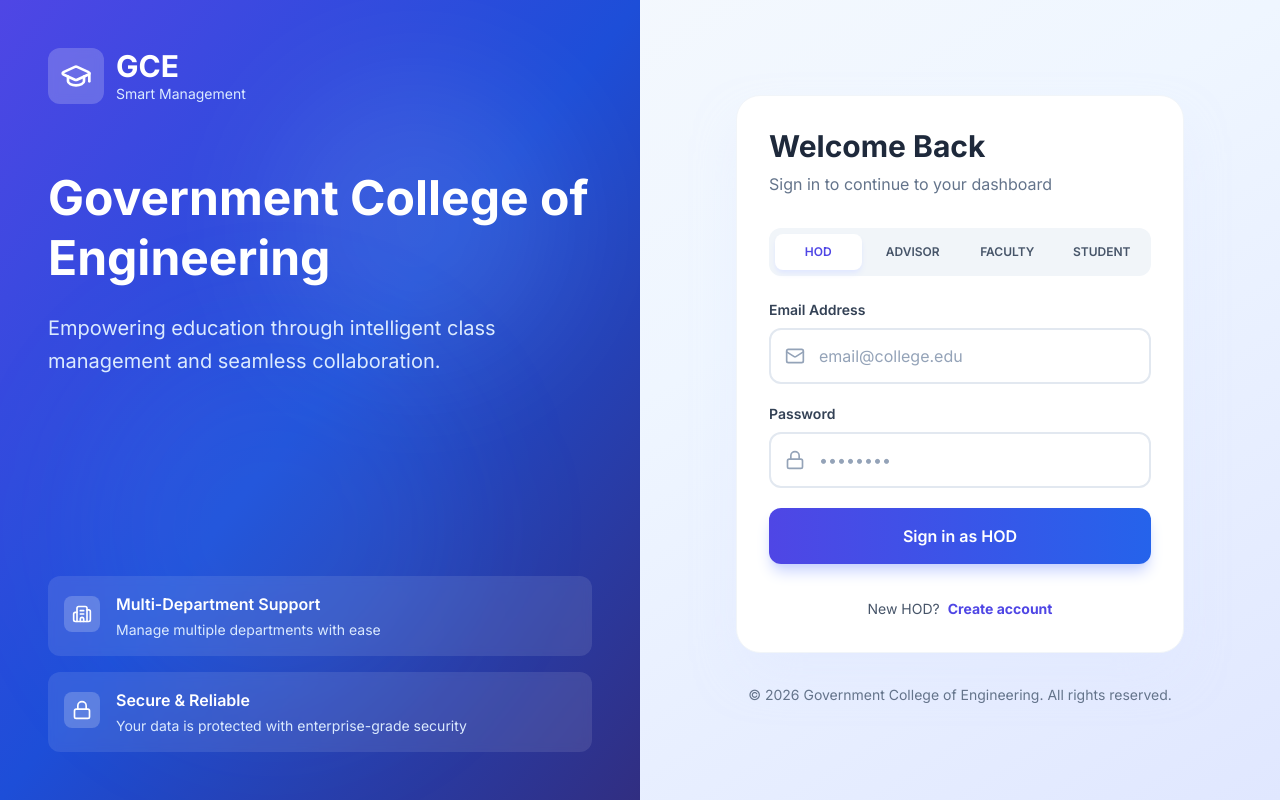
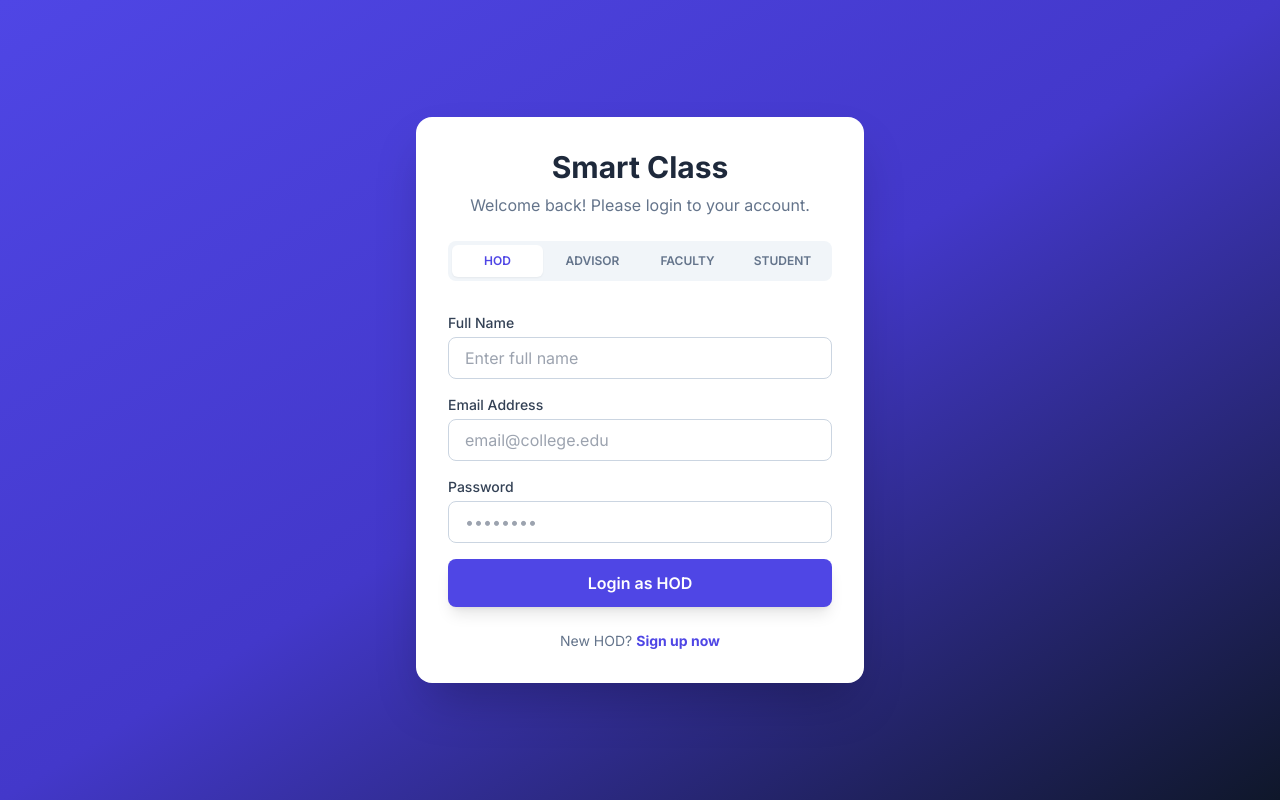
Before and after one commit to Viji-1204/smart-class-management-system, a React (Vite) app: page / in a window 1280 px wide. Built offline with nearby package versions, Linux system fonts and the light colour scheme.

Commit message:
Revert login page changes - restore original Smart Class branding and all login fields

```diff
--- a/components/LoginPage.tsx
+++ b/components/LoginPage.tsx
@@ -3,7 +3,6 @@ import React, { useState } from 'react';
 import { UserRole } from '../types';
 import { getStore, updateStore } from '../store';
 import { authApi } from '../api';
-import { GraduationCap, Lock, Mail, User, Building2, Calendar } from 'lucide-react';
 
 interface Props {
   onLoginSuccess: () => void;
@@ -69,90 +68,19 @@ const LoginPage: React.FC<Props> = ({ onLoginSuccess }) => {
   };
 
   return (
-    <div className="flex min-h-screen bg-gradient-to-br from-slate-50 via-blue-50 to-indigo-100">
-      {/* Left Panel - Branding */}
-      <div className="hidden lg:flex lg:w-1/2 bg-gradient-to-br from-indigo-600 via-blue-700 to-indigo-900 p-12 flex-col justify-between relative overflow-hidden">
-        {/* Decorative circles */}
-        <div className="absolute top-20 right-20 w-72 h-72 bg-white/10 rounded-full blur-3xl"></div>
-        <div className="absolute bottom-20 left-20 w-96 h-96 bg-blue-400/10 rounded-full blur-3xl"></div>
-
-        <div className="relative z-10">
-          <div className="flex items-center gap-3 mb-8">
-            <div className="p-3 bg-white/20 backdrop-blur-sm rounded-xl">
-              <GraduationCap className="w-8 h-8 text-white" />
-            </div>
-            <div>
-              <h1 className="text-3xl font-bold text-white">GCE</h1>
-              <p className="text-blue-100 text-sm">Smart Management</p>
-            </div>
-          </div>
-
-          <div className="mt-16">
-            <h2 className="text-5xl font-bold text-white mb-6 leading-tight">
-              Government College of<br />Engineering
-            </h2>
-            <p className="text-xl text-blue-100 leading-relaxed max-w-md">
-              Empowering education through intelligent class management and seamless collaboration.
-            </p>
-          </div>
-        </div>
-
-        <div className="relative z-10 space-y-4">
-          <div className="flex items-start gap-4 p-4 bg-white/10 backdrop-blur-sm rounded-xl">
-            <div className="p-2 bg-white/20 rounded-lg mt-1">
-              <Building2 className="w-5 h-5 text-white" />
-            </div>
-            <div>
-              <h3 className="text-white font-semibold mb-1">Multi-Department Support</h3>
-              <p className="text-blue-100 text-sm">Manage multiple departments with ease</p>
-            </div>
-          </div>
-
-          <div className="flex items-start gap-4 p-4 bg-white/10 backdrop-blur-sm rounded-xl">
-            <div className="p-2 bg-white/20 rounded-lg mt-1">
-              <Lock className="w-5 h-5 text-white" />
-            </div>
-            <div>
-              <h3 className="text-white font-semibold mb-1">Secure & Reliable</h3>
-              <p className="text-blue-100 text-sm">Your data is protected with enterprise-grade security</p>
-            </div>
-          </div>
-        </div>
-      </div>
-
-      {/* Right Panel - Login Form */}
-      <div className="flex-1 flex items-center justify-center p-8">
-        <div className="w-full max-w-md">
-          {/* Mobile Logo */}
-          <div className="lg:hidden flex items-center justify-center gap-3 mb-8">
-            <div className="p-3 bg-indigo-600 rounded-xl">
-              <GraduationCap className="w-8 h-8 text-white" />
-            </div>
-            <div>
-              <h1 className="text-2xl font-bold text-slate-800">GCE</h1>
-              <p className="text-slate-600 text-sm">Smart Management</p>
-            </div>
-          </div>
-
-          <div className="bg-white rounded-3xl shadow-2xl shadow-indigo-100/50 p-8 border border-slate-100">
-            <div className="mb-8">
-              <h2 className="text-3xl font-bold text-slate-800 mb-2">
-                {isSignup ? 'Create Account' : 'Welcome Back'}
-              </h2>
-              <p className="text-slate-500">
-                {isSignup ? 'Register as HOD to get started' : 'Sign in to continue to your dashboard'}
-              </p>
-            </div>
+    <div className="flex min-h-screen items-center justify-center bg-gradient-to-br from-indigo-600 via-indigo-700 to-slate-900 p-4">
+      <div className="w-full max-w-md overflow-hidden rounded-2xl bg-white shadow-2xl">
+        <div className="p-8">
+          <h1 className="mb-2 text-center text-3xl font-bold text-slate-800">Smart Class</h1>
+          <p className="mb-6 text-center text-slate-500">Welcome back! Please login to your account.</p>
 
           {!isSignup && (
-              <div className="mb-6 grid grid-cols-4 gap-2 p-1.5 bg-slate-100 rounded-xl">
+            <div className="mb-8 flex space-x-1 rounded-lg bg-slate-100 p-1">
               {[UserRole.HOD, UserRole.ADVISOR, UserRole.FACULTY, UserRole.STUDENT].map((role) => (
                 <button
                   key={role}
                   onClick={() => { setActiveRole(role); setError(''); }}
-                    className={`py-2.5 px-2 text-xs font-semibold rounded-lg transition-all duration-200 ${activeRole === role
-                        ? 'bg-white text-indigo-600 shadow-md shadow-indigo-100'
-                        : 'text-slate-600 hover:text-slate-800'
+                  className={`flex-1 rounded-md py-2 text-xs font-semibold transition-all ${activeRole === role ? 'bg-white text-indigo-600 shadow-sm' : 'text-slate-500 hover:text-slate-700'
                     }`}
                 >
                   {role}
@@ -162,73 +90,58 @@ const LoginPage: React.FC<Props> = ({ onLoginSuccess }) => {
           )}
 
           {error && (
-              <div className={`mb-6 rounded-xl p-4 text-sm font-medium flex items-start gap-3 ${error.includes('successful')
-                  ? 'bg-emerald-50 text-emerald-700 border border-emerald-200'
-                  : 'bg-red-50 text-red-700 border border-red-200'
-                }`}>
-                <span className="text-lg">{error.includes('successful') ? '✓' : '⚠'}</span>
-                <span>{error}</span>
+            <div className={`mb-4 rounded-lg p-3 text-sm ${error.includes('successful') ? 'bg-green-50 text-green-600' : 'bg-red-50 text-red-600'}`}>
+              {error}
             </div>
           )}
 
-            <form onSubmit={isSignup ? handleHODSignup : handleLogin} className="space-y-5">
-              {isSignup && (
+          <form onSubmit={isSignup ? handleHODSignup : handleLogin} className="space-y-4">
+            {(activeRole === UserRole.HOD || activeRole === UserRole.ADVISOR || isSignup) && (
               <div>
-                  <label className="block text-sm font-semibold text-slate-700 mb-2">Full Name</label>
-                  <div className="relative">
-                    <User className="absolute left-4 top-1/2 -translate-y-1/2 w-5 h-5 text-slate-400" />
+                <label className="block text-sm font-medium text-slate-700">Full Name</label>
                 <input
                   type="text"
                   required
                   value={name}
                   onChange={(e) => setName(e.target.value)}
-                      className="w-full pl-12 pr-4 py-3.5 rounded-xl border-2 border-slate-200 focus:border-indigo-500 focus:ring-4 focus:ring-indigo-100 outline-none transition-all text-slate-800 placeholder:text-slate-400"
-                      placeholder="Enter your full name"
+                  className="mt-1 block w-full rounded-lg border border-slate-300 px-4 py-2 focus:border-indigo-500 focus:ring-indigo-500 outline-none transition-all"
+                  placeholder="Enter full name"
                 />
-                  </div>
               </div>
             )}
 
             <div>
-                <label className="block text-sm font-semibold text-slate-700 mb-2">Email Address</label>
-                <div className="relative">
-                  <Mail className="absolute left-4 top-1/2 -translate-y-1/2 w-5 h-5 text-slate-400" />
+              <label className="block text-sm font-medium text-slate-700">Email Address</label>
               <input
                 type="email"
                 required
                 value={email}
                 onChange={(e) => setEmail(e.target.value)}
-                    className="w-full pl-12 pr-4 py-3.5 rounded-xl border-2 border-slate-200 focus:border-indigo-500 focus:ring-4 focus:ring-indigo-100 outline-none transition-all text-slate-800 placeholder:text-slate-400"
+                className="mt-1 block w-full rounded-lg border border-slate-300 px-4 py-2 focus:border-indigo-500 focus:ring-indigo-500 outline-none transition-all"
                 placeholder="email@college.edu"
               />
             </div>
-              </div>
 
             <div>
-                <label className="block text-sm font-semibold text-slate-700 mb-2">Password</label>
-                <div className="relative">
-                  <Lock className="absolute left-4 top-1/2 -translate-y-1/2 w-5 h-5 text-slate-400" />
+              <label className="block text-sm font-medium text-slate-700">Password</label>
               <input
                 type="password"
                 required
                 value={password}
                 onChange={(e) => setPassword(e.target.value)}
-                    className="w-full pl-12 pr-4 py-3.5 rounded-xl border-2 border-slate-200 focus:border-indigo-500 focus:ring-4 focus:ring-indigo-100 outline-none transition-all text-slate-800 placeholder:text-slate-400"
+                className="mt-1 block w-full rounded-lg border border-slate-300 px-4 py-2 focus:border-indigo-500 focus:ring-indigo-500 outline-none transition-all"
                 placeholder="••••••••"
               />
             </div>
-              </div>
 
-              {isSignup && (
+            {(isSignup || activeRole === UserRole.ADVISOR) && (
               <div>
-                  <label className="block text-sm font-semibold text-slate-700 mb-2">Department</label>
-                  <div className="relative">
-                    <Building2 className="absolute left-4 top-1/2 -translate-y-1/2 w-5 h-5 text-slate-400" />
+                <label className="block text-sm font-medium text-slate-700">Department</label>
                 <select
                   required
                   value={department}
                   onChange={(e) => setDepartment(e.target.value)}
-                      className="w-full pl-12 pr-4 py-3.5 rounded-xl border-2 border-slate-200 focus:border-indigo-500 focus:ring-4 focus:ring-indigo-100 outline-none transition-all text-slate-800 bg-white appearance-none cursor-pointer"
+                  className="mt-1 block w-full rounded-lg border border-slate-300 px-4 py-2 focus:border-indigo-500 focus:ring-indigo-500 outline-none transition-all bg-white"
                 >
                   <option value="">Select Department</option>
                   <option value="CSE">Computer Science & Engineering</option>
@@ -240,35 +153,47 @@ const LoginPage: React.FC<Props> = ({ onLoginSuccess }) => {
                   <option value="EEE">Electrical and Electronics Engineering</option>
                 </select>
               </div>
+            )}
+
+            {activeRole === UserRole.ADVISOR && (
+              <div>
+                <label className="block text-sm font-medium text-slate-700">Assigned Year</label>
+                <select
+                  required
+                  value={year}
+                  onChange={(e) => setYear(e.target.value)}
+                  className="mt-1 block w-full rounded-lg border border-slate-300 px-4 py-2 focus:border-indigo-500 focus:ring-indigo-500 outline-none transition-all bg-white"
+                >
+                  <option value="">Select Year</option>
+                  <option value="1">1st Year</option>
+                  <option value="2">2nd Year</option>
+                  <option value="3">3rd Year</option>
+                  <option value="4">4th Year</option>
+                </select>
               </div>
             )}
 
             <button
               type="submit"
-                className="w-full bg-gradient-to-r from-indigo-600 to-blue-600 hover:from-indigo-700 hover:to-blue-700 text-white font-semibold py-4 rounded-xl shadow-lg shadow-indigo-200 transition-all duration-200 hover:shadow-xl hover:shadow-indigo-300 active:scale-[0.98] mt-6"
+              className="w-full rounded-lg bg-indigo-600 px-4 py-3 font-semibold text-white shadow-lg transition-all hover:bg-indigo-700 active:scale-[0.98] focus:ring-2 focus:ring-indigo-500 focus:ring-offset-2"
             >
-                {isSignup ? 'Create HOD Account' : `Sign in as ${activeRole}`}
+              {isSignup ? 'Create HOD Account' : `Login as ${activeRole}`}
             </button>
           </form>
 
           {activeRole === UserRole.HOD && (
-              <div className="mt-8 text-center">
-                <span className="text-slate-600 text-sm">
+            <div className="mt-6 text-center text-sm">
+              <span className="text-slate-500">
                 {isSignup ? 'Already have an account?' : 'New HOD?'}
               </span>
               <button
                 onClick={() => setIsSignup(!isSignup)}
-                  className="ml-2 font-bold text-indigo-600 hover:text-indigo-700 text-sm hover:underline transition-colors"
+                className="ml-1 font-bold text-indigo-600 hover:underline"
               >
-                  {isSignup ? 'Sign in here' : 'Create account'}
+                {isSignup ? 'Login here' : 'Sign up now'}
               </button>
             </div>
           )}
-          </div>
-
-          <p className="text-center text-slate-500 text-sm mt-8">
-            © 2026 Government College of Engineering. All rights reserved.
-          </p>
         </div>
       </div>
     </div>
```
Also changed, not shown: 1 other file (tests, documents, lock files or other folders). Lines whose indentation alone changed are shown as unchanged.
